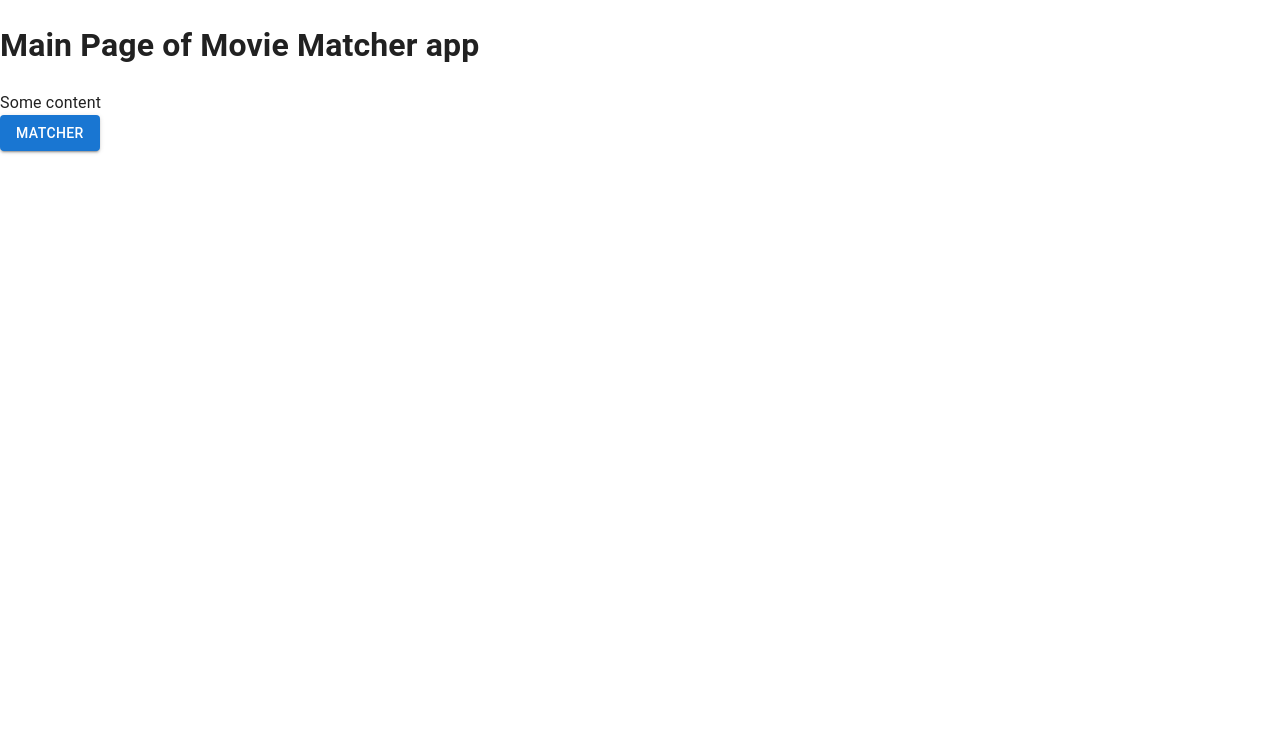
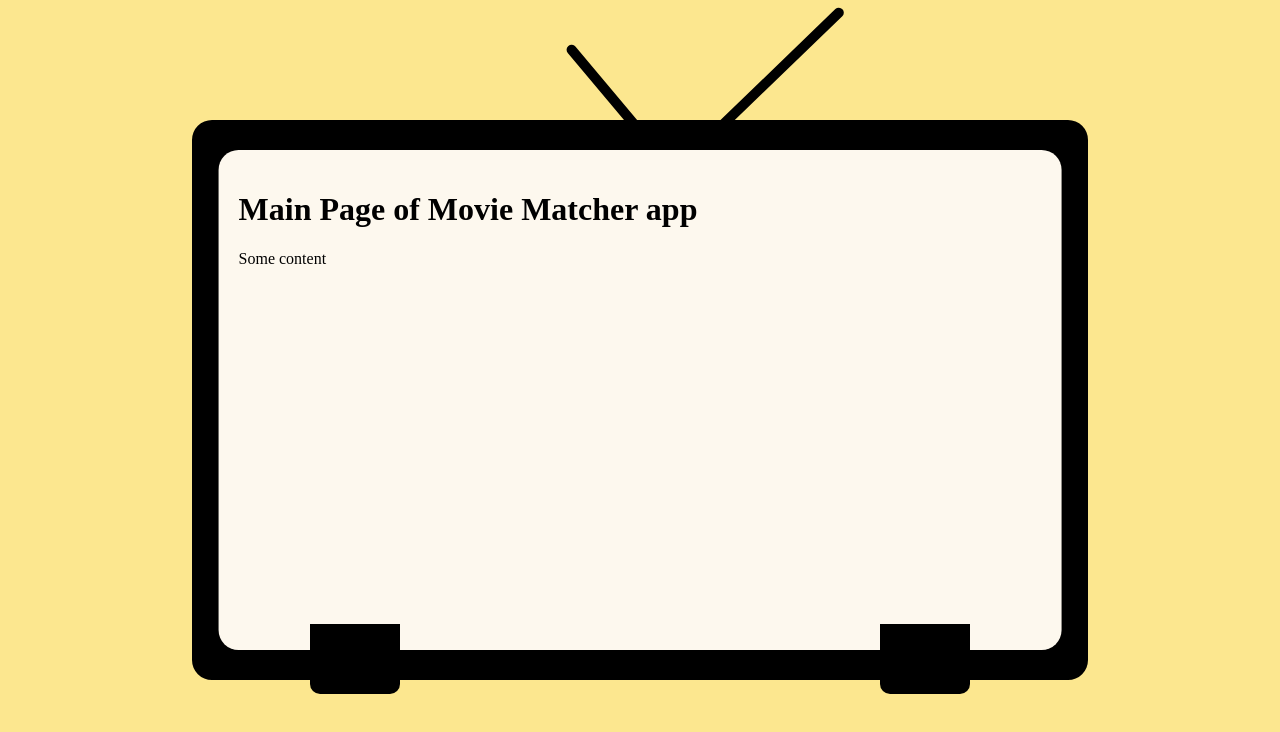
Before and after one commit to Artem2867GE/movie-matcher, a React (Create React App) app: page / in a window 1280 px wide. Shown: the top 732 px of the page. Built offline with nearby package versions, Linux system fonts and the light colour scheme.

Commit message:
Add TV container component, add globalStyles, remove MUI deps

```diff
--- a/package.json
+++ b/package.json
@@ -3,11 +3,10 @@
   "version": "0.1.0",
   "private": true,
   "packageManager": "yarn@4.0.1",
+  "license": "UNLICENSED",
   "dependencies": {
     "@emotion/react": "^11.11.1",
     "@emotion/styled": "^11.11.0",
-    "@mui/icons-material": "^5.14.16",
-    "@mui/material": "^5.14.17",
     "@tanstack/react-query": "^5.8.1",
     "@tanstack/react-query-devtools": "^5.8.1",
     "@testing-library/jest-dom": "^5.14.1",
--- a/src/components/App/index.tsx
+++ b/src/components/App/index.tsx
@@ -1,16 +1,21 @@
 import React from "react";
 import { RouterProvider } from "../RouterProvider";
 import { QueryClientProvider } from "../QueryClientProvider";
-import { GlobalStyleProvider } from "../GlobalStyleProvider";
 import { RouteObject } from "react-router-dom";
+import { Container } from "../UI/Container";
+import { globalStyles } from "../../globalStyles";
+import { Global } from "@emotion/react";
 
 function App({ createRouter }: { createRouter: () => RouteObject[] }) {
   return (
-    <QueryClientProvider>
-      <GlobalStyleProvider>
-        <RouterProvider createRouter={createRouter} />
-      </GlobalStyleProvider>
-    </QueryClientProvider>
+    <>
+      <Global styles={globalStyles} />
+      <QueryClientProvider>
+        <Container>
+          <RouterProvider createRouter={createRouter} />
+        </Container>
+      </QueryClientProvider>
+    </>
   );
 }
 
--- a/src/components/GlobalStyleProvider/index.tsx
+++ /dev/null
@@ -1,11 +0,0 @@
-import React from "react";
-import { CssBaseline } from "@mui/material";
-
-export const GlobalStyleProvider = ({ children }: { children: React.ReactNode }) => {
-  return (
-    <>
-      <CssBaseline />
-      {children}
-    </>
-  );
-};
--- /dev/null
+++ b/src/components/UI/Container/index.tsx
@@ -0,0 +1,81 @@
+import React from "react";
+import styled from "@emotion/styled";
+
+//TODO: create common variables for colors, fonts, etc.
+const TVAntennaLeft = styled.div`
+  background-color: var(--black);
+  width: 170px;
+  height: 10px;
+  position: absolute;
+  top: -10%;
+  right: 50%;
+  transform: translate(40%) rotate(50deg);
+  border-radius: 50px;
+`;
+
+const TVAntennaRight = styled.div`
+  background-color: var(--black);
+  width: 250px;
+  height: 10px;
+  position: absolute;
+  top: -13%;
+  right: 50%;
+  transform: translateX(95%) rotate(136deg);
+  border-radius: 50px;
+`;
+
+const TVLeg = styled.div`
+  width: 90px;
+  height: 70px;
+  background-color: var(--black);
+  position: absolute;
+  border-bottom-left-radius: 10px;
+  border-bottom-right-radius: 10px;
+`;
+
+const TVLegRight = styled(TVLeg)`
+  bottom: -10%;
+  right: 10%;
+`;
+
+const TVLegLeft = styled(TVLeg)`
+  bottom: -10%;
+  left: 10%;
+`;
+
+const TV = styled.div`
+  width: 70%;
+  height: 70%;
+  border: 35px solid var(--black);
+  border-radius: 20px;
+  margin: 0 auto;
+  max-width: 1440px;
+  min-width: 640px;
+  min-height: 480px;
+  position: absolute;
+  top: 50%;
+  left: 50%;
+  transform: translate(-50%, -50%);
+`;
+
+const Screen = styled.div`
+  width: 102%;
+  height: 102%;
+  border-radius: 20px;
+  background-color: var(--container-bg);
+  transform: translate(-1%, -1%);
+  padding: 20px;
+`;
+
+export const Container = ({ children }: { children: React.ReactNode }) => {
+  return (
+    <TV>
+      {/* FIXME: come up with more appropriate names */}
+      <TVAntennaLeft />
+      <TVAntennaRight />
+      <Screen>{children}</Screen>
+      <TVLegRight />
+      <TVLegLeft />
+    </TV>
+  );
+};
--- /dev/null
+++ b/src/globalStyles.ts
@@ -0,0 +1,25 @@
+import { css } from "@emotion/react";
+
+export const globalStyles = css`
+  body {
+    background-color: var(--main-bg);
+    margin: 0;
+  }
+
+  *,
+  ::before,
+  ::after {
+    box-sizing: border-box;
+    padding: 0%;
+  }
+
+  :root {
+    /* Colors */
+    --black: #000;
+    --red: #f44637;
+    --green: #a6eb03;
+    --blue: #00adff;
+    --main-bg: #fce78f;
+    --container-bg: #fdf8ee;
+  }
+`;
--- a/src/pages/main/index.tsx
+++ b/src/pages/main/index.tsx
@@ -1,13 +1,11 @@
 import React from "react";
-import { Button } from "@mui/material";
 
 const MainPage = () => {
   return (
-    <div>
+    <>
       <h1>Main Page of Movie Matcher app</h1>
       <div>Some content</div>
-      <Button variant="contained">Matcher</Button>
-    </div>
+    </>
   );
 };
 
```
Also changed, not shown: 1 other file (tests, documents, lock files or other folders).
